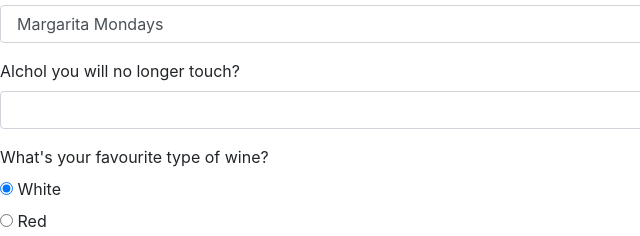
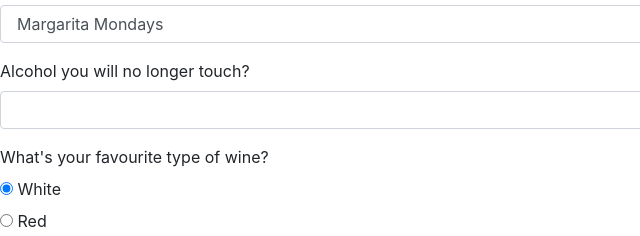
Before and after one commit to agamalamen/agamalamen.github.io, a plain HTML site: page index.html in a window 1280 px wide. Shown: the part 356-592 px from the top of the page, 0-640 px from the left. Drawn offline with nearby package versions, Linux system fonts and the light colour scheme.

Commit message:
fixed typo

```diff
--- a/index.html
+++ b/index.html
@@ -37,7 +37,7 @@
       </select>
     </div>
     <div class="form-group">
-      <label for="tex-input">Alchol you will no longer touch?</label>
+      <label for="tex-input">Alcohol you will no longer touch?</label>
       <input name="text-input" type="text" class="form-control" id="notouch-text">
     </div>
     <div class="form-group">
```
